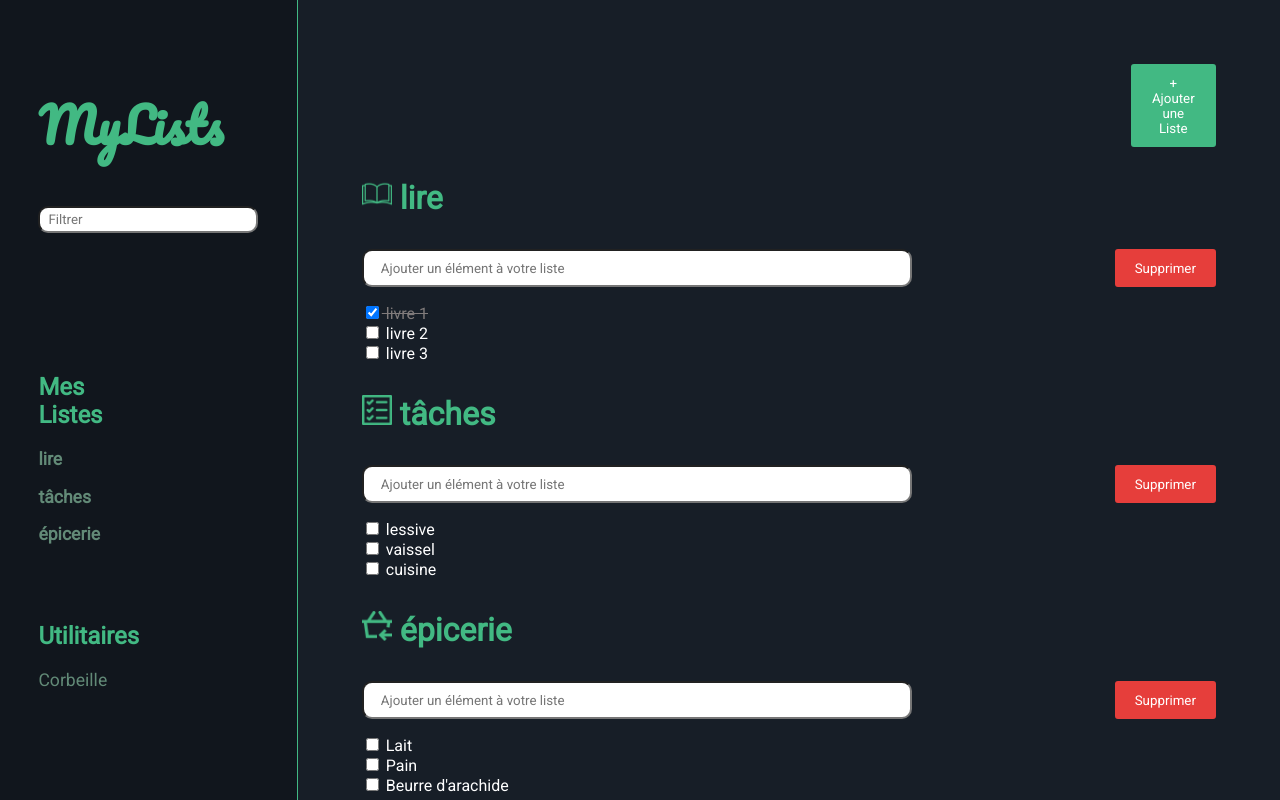
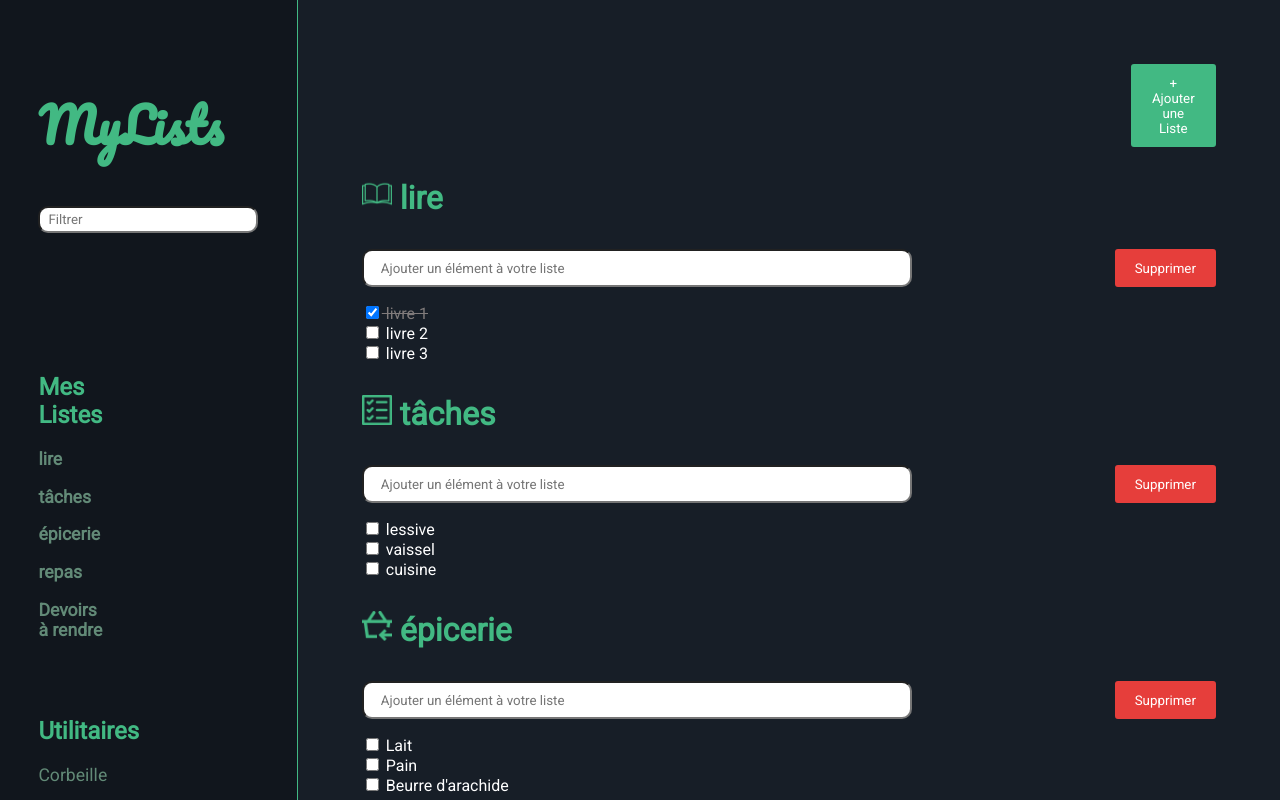
Before and after one commit to WilliamCaouette/tp2_caouettew_devweb, a Vue app: page /#/ in a window 1280 px wide. Built offline with nearby package versions, Linux system fonts and the light colour scheme.

Commit message:
ajout des 2 derniers éléments à la liste

```diff
--- a/src/views/Home.vue
+++ b/src/views/Home.vue
@@ -179,6 +179,56 @@ export default {
             }
           ]
         },
+        {
+          id:3,
+          name: "repas",
+          description : "exemple d'utilisation de l'application",
+          deletionDate : null,
+          creationDate : "2021-10-25",
+          img: "img/purchase.png",
+          elements:[
+            {
+              id:0,
+              title: "mac&cheese",
+              isCompleted: false
+            },
+            {
+              id:1,
+              title: "Soupe au poulet",
+              isCompleted: false
+            },
+            {
+              id:2,
+              title: "Steak Frite",
+              isCompleted: false
+            }
+          ]
+        },
+        {
+          id:4,
+          name: "Devoirs à rendre",
+          description : "exemple d'utilisation de l'application",
+          deletionDate : null,
+          creationDate : "2021-10-25",
+          img: "img/task.png",
+          elements:[
+            {
+              id:0,
+              title: "Animation pour Éric",
+              isCompleted: false
+            },
+            {
+              id:1,
+              title: "Site Web pour Stephane",
+              isCompleted: false
+            },
+            {
+              id:2,
+              title: "Sons pour Marc",
+              isCompleted: false
+            }
+          ]
+        },
       ]
 
     }
```
